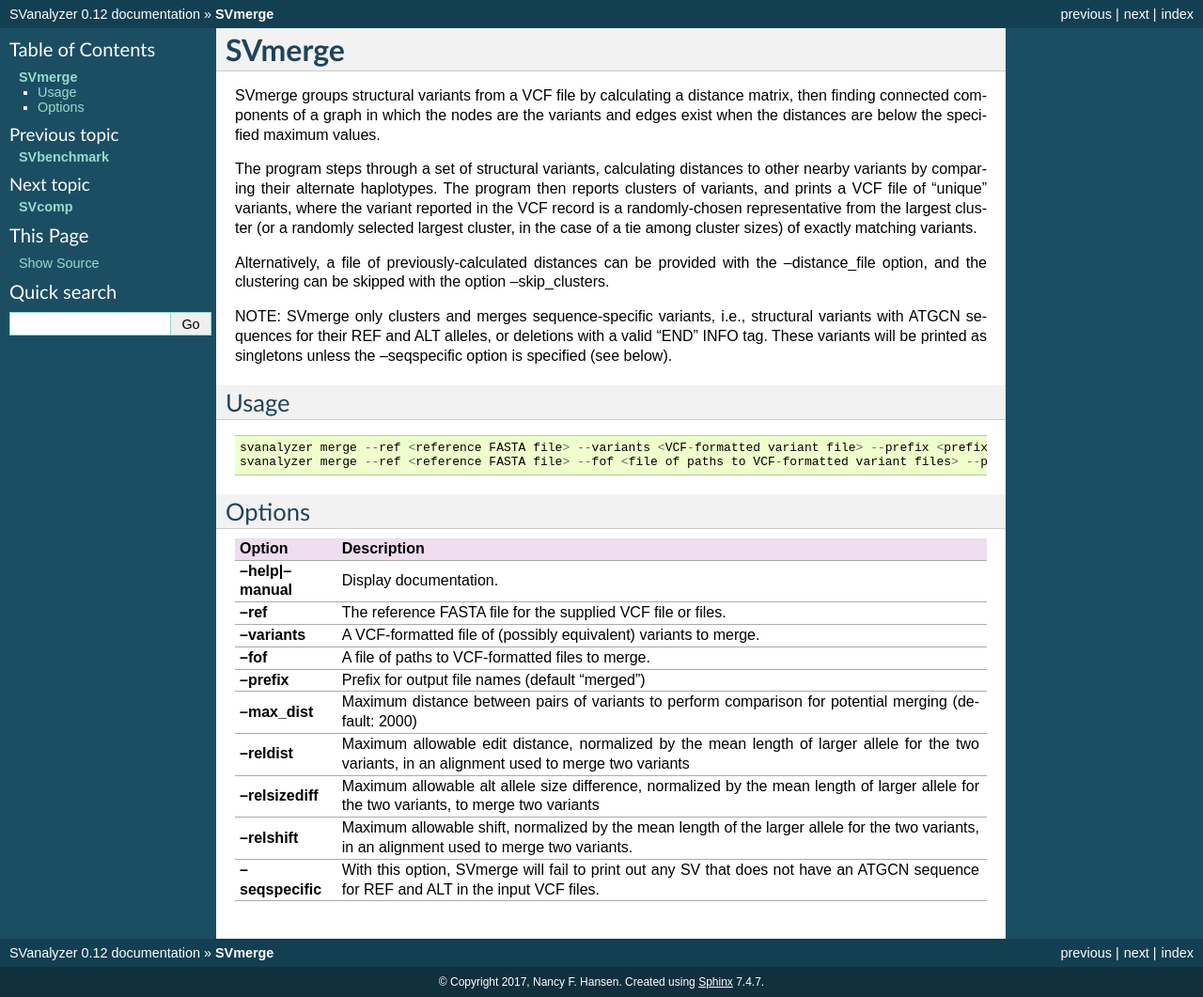
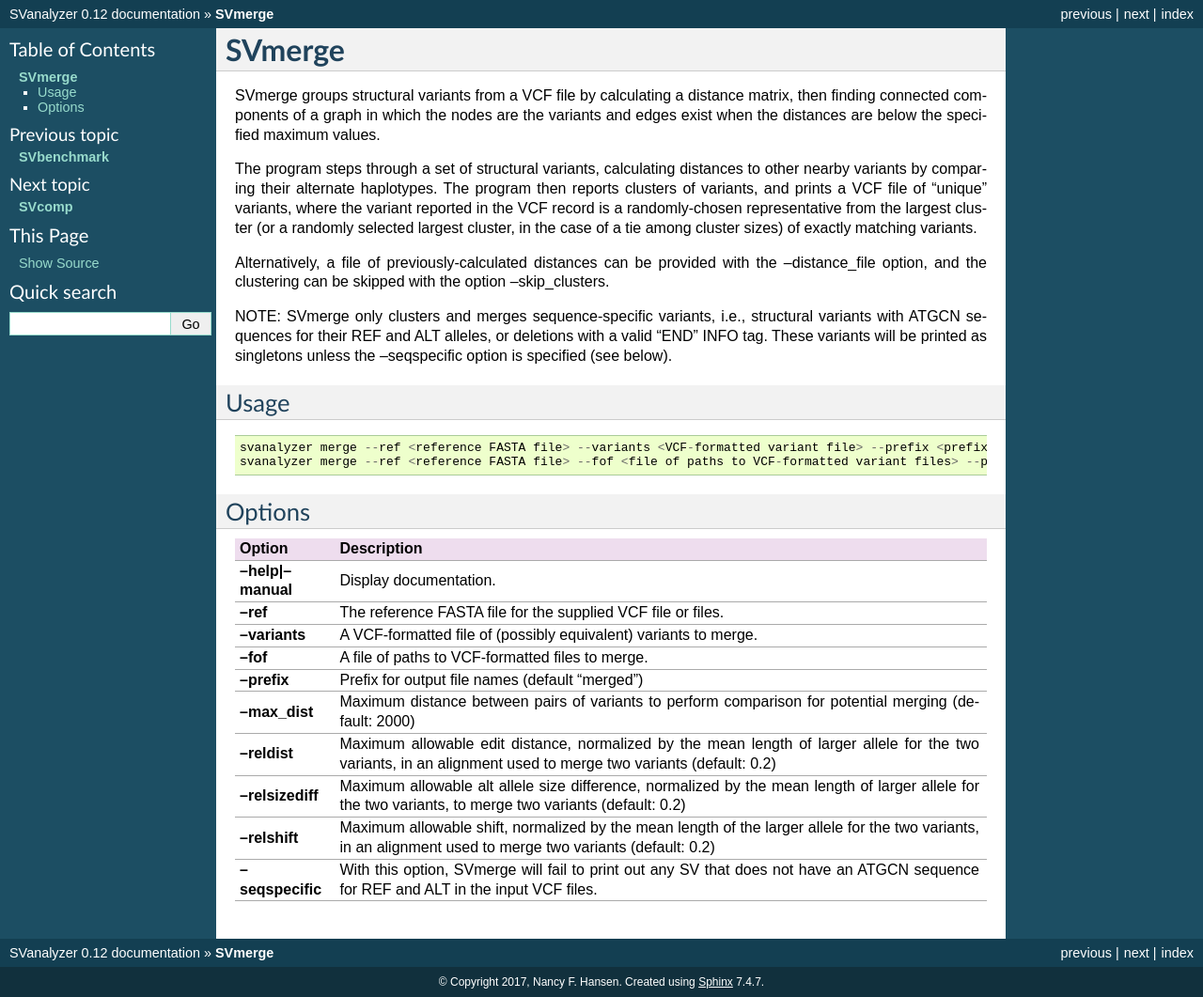
Before and after one commit to nhansen/SVanalyzer, a Sphinx documentation site: the page built from docs/svmerge.rst, in a window 1280 px wide. Shown: the whole page at 94% size. Built offline with Sphinx 7.4.7, drawn with Linux system fonts in a browser that asks for light colours.

Commit message:
Adding default values to documentation of SVmerge options

```diff
--- a/docs/svmerge.rst
+++ b/docs/svmerge.rst
@@ -44,8 +44,8 @@ Options
 **--fof**                         A file of paths to VCF-formatted files to merge.
 **--prefix**                      Prefix for output file names (default "merged")
 **--max_dist**                    Maximum distance between pairs of variants to perform comparison for potential merging (default: 2000)
-**--reldist**                     Maximum allowable edit distance, normalized by the mean length of larger allele for the two variants, in an alignment used to merge two variants
-**--relsizediff**                 Maximum allowable alt allele size difference, normalized by the mean length of larger allele for the two variants, to merge two variants
-**--relshift**                    Maximum allowable shift, normalized by the mean length of the larger allele for the two variants, in an alignment used to merge two variants.
+**--reldist**                     Maximum allowable edit distance, normalized by the mean length of larger allele for the two variants, in an alignment used to merge two variants (default: 0.2)
+**--relsizediff**                 Maximum allowable alt allele size difference, normalized by the mean length of larger allele for the two variants, to merge two variants (default: 0.2)
+**--relshift**                    Maximum allowable shift, normalized by the mean length of the larger allele for the two variants, in an alignment used to merge two variants (default: 0.2)
 **--seqspecific**                 With this option, SVmerge will fail to print out any SV that does not have an ATGCN sequence for REF and ALT in the input VCF files.
 ==========================     =======================================================================================================
```
